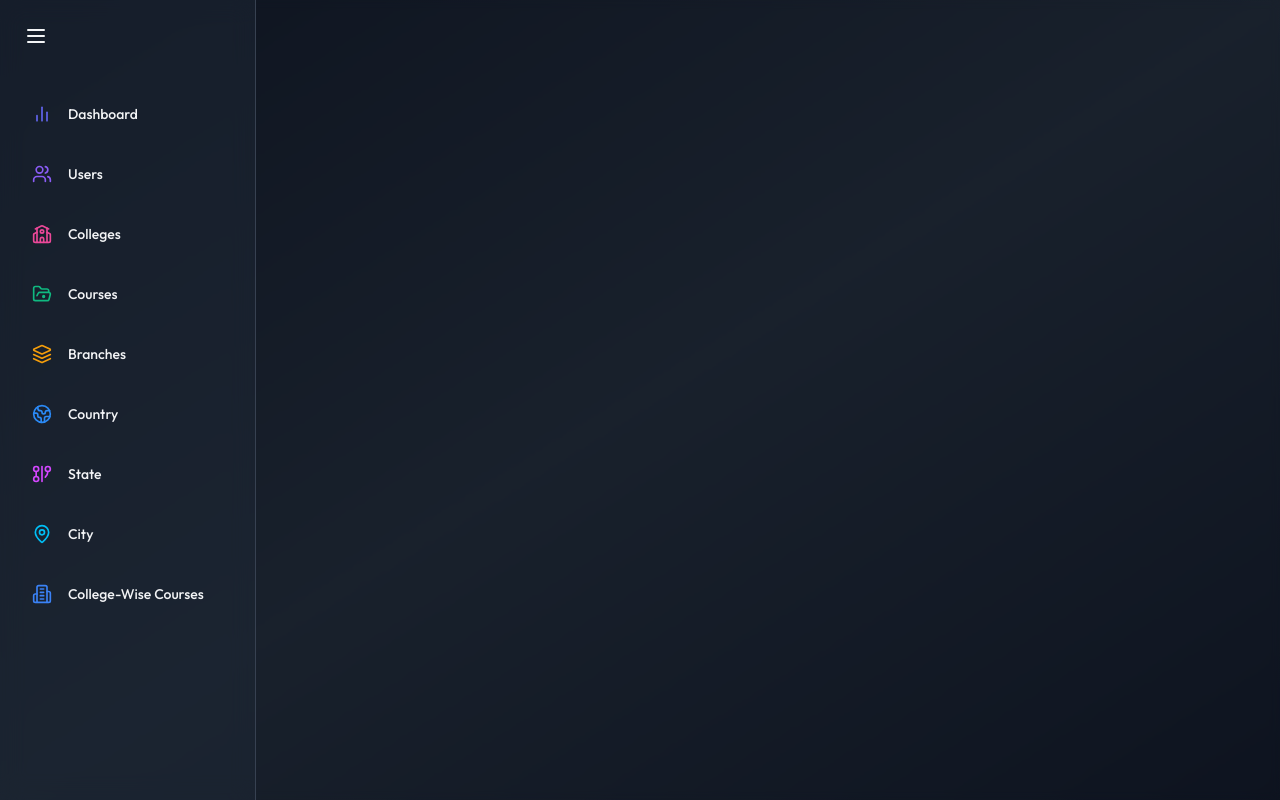
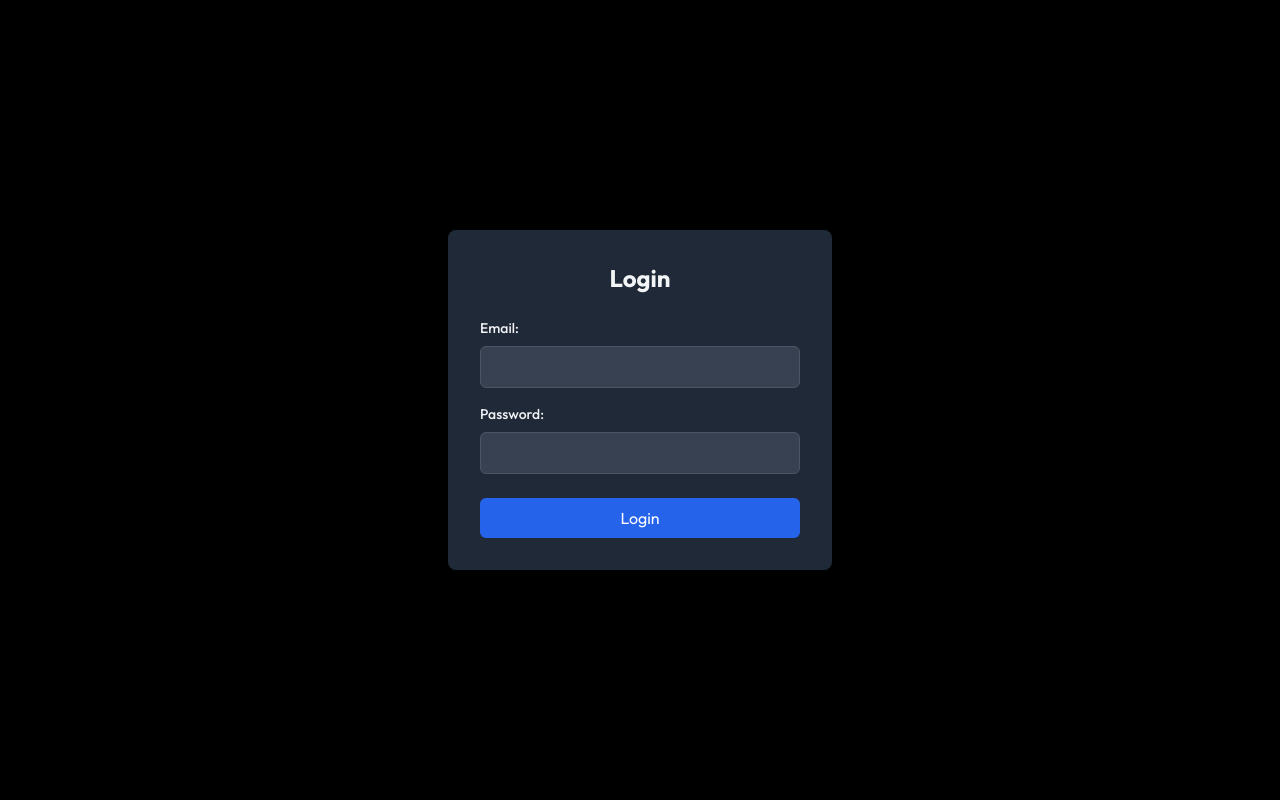
Before and after one commit to harsh038/CF-AP-R, a React (Vite) app: page /login in a window 1280 px wide. Built offline with nearby package versions, Linux system fonts and the light colour scheme.

Commit message:
Authentication Added

```diff
--- /dev/null
+++ b/src/Api.jsx
@@ -0,0 +1,21 @@
+import axios from "axios";
+
+const api = axios.create({
+  baseURL: "http://localhost:5050/api", // Your backend API URL
+});
+
+// Add a request interceptor to include the token
+api.interceptors.request.use(
+  (config) => {
+    const token = localStorage.getItem("token");
+    if (token) {
+      config.headers.Authorization = `Bearer ${token}`;
+    }
+    return config;
+  },
+  (error) => {
+    return Promise.reject(error);
+  }
+);
+
+export default api;
--- a/src/App.jsx
+++ b/src/App.jsx
@@ -1,6 +1,9 @@
-import { Route, Routes } from "react-router-dom";
+import { Route, Routes, useLocation } from "react-router-dom";
 import { Toaster } from "react-hot-toast";
 import Sidebar from "./components/common/Sidebar";
+import Login from "./pages/Login";
+import ProtectedRoute from "./ProtectedRoute";
+import Dashboard from "./pages/Dashboard";
 import UsersPage from "./pages/users/UsersPage";
 import AddEditUserPage from "./pages/users/AddEditUserPage";
 import CollegesPage from "./pages/colleges/CollegesPage";
@@ -23,64 +26,65 @@ import BranchDetailsPage from "./pages/branches/BranchDetailsPage";
 import AddEditBranchPage from "./pages/branches/AddEditBranchPage";
 
 function App() {
+  const location = useLocation();
+  const isAuthenticated = !!localStorage.getItem("token");
+
+  const showSidebar = isAuthenticated && location.pathname !== "/login";
+
   return (
     <div className="flex h-screen bg-black text-gray-100 overflow-hidden">
-      {/* BG */}
+      {/* Background */}
       <div className="fixed inset-0 z-0">
-        <div className="absolute inset-0 bg-gradient-to-br from-gray-900 via-gray-800 to-gray-900 opacity-80" />
-        <div className="absolute inset-0 backdrop-blur-sm" />
+        <div className="absolute inset-0 bg-gradient-to-br from-gray-900 via-gray-800 to-gray-900 opacity-0" />
       </div>
 
-      <Sidebar />
-      <Toaster />
-      <Routes>
-        <Route path="/" element={<OverviewPage />} />
+      {/* Sidebar */}
+      {showSidebar && <Sidebar />}
 
-        <Route path="/users" element={<UsersPage />} />
-        <Route path="/addedituser" element={<AddEditUserPage />} />
-        <Route path="/addedituser/:id" element={<AddEditUserPage />} />
+      {/* Main Content */}
+      <div className={`flex-1 overflow-y-auto ${showSidebar ? "ml-64" : ""}`}>
+        <Toaster />
+        <Routes>
+          <Route path="/login" element={<Login />} />
+          <Route path="/dashboard" element={<ProtectedRoute><Dashboard /></ProtectedRoute>} />
+          <Route path="/overviewpage" element={<ProtectedRoute><OverviewPage /></ProtectedRoute>} />
 
-        <Route path="/branches" element={<BranchesPage />} />
-        <Route path="/viewbranchdetail/:id" element={<BranchDetailsPage />} />
-        <Route path="/addeditbranch/:id" element={<AddEditBranchPage />} />
-        <Route path="/addeditbranch" element={<AddEditBranchPage />} />
+          <Route path="/users" element={<ProtectedRoute><UsersPage /></ProtectedRoute>} />
+          <Route path="/addedituser" element={<ProtectedRoute><AddEditUserPage /></ProtectedRoute>} />
+          <Route path="/addedituser/:id" element={<ProtectedRoute><AddEditUserPage /></ProtectedRoute>} />
 
-        <Route path="/colleges" element={<CollegesPage />} />
-        <Route path="/collegedetails/:id" element={<CollegeDetailsPage />} />
-        <Route path="/addeditcollege" element={<AddEditCollegePage />} />
-        <Route path="/addeditcollege/:id" element={<AddEditCollegePage />} />
-        <Route path="/viewcollege" element={<CollegeDetailsPage />} />
+          <Route path="/branches" element={<ProtectedRoute><BranchesPage /></ProtectedRoute>} />
+          <Route path="/viewbranchdetail/:id" element={<ProtectedRoute><BranchDetailsPage /></ProtectedRoute>} />
+          <Route path="/addeditbranch" element={<ProtectedRoute><AddEditBranchPage /></ProtectedRoute>} />
+          <Route path="/addeditbranch/:id" element={<ProtectedRoute><AddEditBranchPage /></ProtectedRoute>} />
 
-        <Route path="/country" element={<CountryPage />} />
-        <Route path="/addeditcountry" element={<AddEditCountryPage />} />
-        <Route path="/addeditcountry/:id" element={<AddEditCountryPage />} />
+          <Route path="/colleges" element={<ProtectedRoute><CollegesPage /></ProtectedRoute>} />
+          <Route path="/collegedetails/:id" element={<ProtectedRoute><CollegeDetailsPage /></ProtectedRoute>} />
+          <Route path="/addeditcollege" element={<ProtectedRoute><AddEditCollegePage /></ProtectedRoute>} />
+          <Route path="/addeditcollege/:id" element={<ProtectedRoute><AddEditCollegePage /></ProtectedRoute>} />
 
-        <Route path="/state" element={<StatesPage />} />
-        <Route path="/addeditstate" element={<AddEditStatePage />} />
-        <Route path="/addeditstate/:id" element={<AddEditStatePage />} />
+          <Route path="/country" element={<ProtectedRoute><CountryPage /></ProtectedRoute>} />
+          <Route path="/addeditcountry" element={<ProtectedRoute><AddEditCountryPage /></ProtectedRoute>} />
+          <Route path="/addeditcountry/:id" element={<ProtectedRoute><AddEditCountryPage /></ProtectedRoute>} />
 
-        <Route path="/city" element={<CityPage />} />
-        <Route path="/addeditcity" element={<AddEditCityPage />} />
-        <Route path="/addeditcity/:id" element={<AddEditCityPage />} />
+          <Route path="/state" element={<ProtectedRoute><StatesPage /></ProtectedRoute>} />
+          <Route path="/addeditstate" element={<ProtectedRoute><AddEditStatePage /></ProtectedRoute>} />
+          <Route path="/addeditstate/:id" element={<ProtectedRoute><AddEditStatePage /></ProtectedRoute>} />
 
-        <Route path="/courses" element={<CoursesPage />} />
-        <Route path="/addeditcourse" element={<AddEditCoursePage />} />
-        <Route path="/addeditcourse/:id" element={<AddEditCoursePage />} />
+          <Route path="/city" element={<ProtectedRoute><CityPage /></ProtectedRoute>} />
+          <Route path="/addeditcity" element={<ProtectedRoute><AddEditCityPage /></ProtectedRoute>} />
+          <Route path="/addeditcity/:id" element={<ProtectedRoute><AddEditCityPage /></ProtectedRoute>} />
 
-        <Route path="/collegecourse" element={<CollegeCoursePage />} />
-        <Route
-          path="/addeditcollegecourse/:id"
-          element={<AddEditCollegeCoursePage />}
-        />
-        <Route
-          path="/addeditcollegecourse"
-          element={<AddEditCollegeCoursePage />}
-        />
-        <Route
-          path="/collegecoursedetails/:id"
-          element={<CollegeCourseDetailsPage />}
-        />
-      </Routes>
+          <Route path="/courses" element={<ProtectedRoute><CoursesPage /></ProtectedRoute>} />
+          <Route path="/addeditcourse" element={<ProtectedRoute><AddEditCoursePage /></ProtectedRoute>} />
+          <Route path="/addeditcourse/:id" element={<ProtectedRoute><AddEditCoursePage /></ProtectedRoute>} />
+
+          <Route path="/collegecourse" element={<ProtectedRoute><CollegeCoursePage /></ProtectedRoute>} />
+          <Route path="/addeditcollegecourse" element={<ProtectedRoute><AddEditCollegeCoursePage /></ProtectedRoute>} />
+          <Route path="/addeditcollegecourse/:id" element={<ProtectedRoute><AddEditCollegeCoursePage /></ProtectedRoute>} />
+          <Route path="/collegecoursedetails/:id" element={<ProtectedRoute><CollegeCourseDetailsPage /></ProtectedRoute>} />
+        </Routes>
+      </div>
     </div>
   );
 }
--- /dev/null
+++ b/src/ProtectedRoute.jsx
@@ -0,0 +1,14 @@
+import React from "react";
+import { Navigate } from "react-router-dom";
+
+const ProtectedRoute = ({ children }) => {
+  const token = localStorage.getItem("token");
+
+  if (!token) {
+    return <Navigate to="/login" />;
+  }
+
+  return children;
+};
+
+export default ProtectedRoute;
--- /dev/null
+++ b/src/pages/Dashboard.jsx
@@ -0,0 +1,35 @@
+import React from "react";
+import { useNavigate } from "react-router-dom";
+
+const Dashboard = () => {
+  const navigate = useNavigate();
+  const user = JSON.parse(localStorage.getItem("user"));
+
+  const handleLogout = () => {
+    localStorage.removeItem("token");
+    localStorage.removeItem("user");
+    navigate("/login");
+  };
+
+  if (!user) {
+    return <p>Loading...</p>;
+  }
+
+  return (
+    <div className="p-6 relative">
+      {" "}
+      {/* Add relative positioning */}
+      <h2 className="text-2xl font-bold mb-4">Welcome, {user.firstName}!</h2>
+      <p className="text-gray-300">Email: {user.email}</p>
+      <p className="text-gray-300">Role: {user.role}</p>
+      <button
+        onClick={handleLogout}
+        className="mt-4 bg-red-600 text-white py-2 px-4 rounded-md hover:bg-red-700 transition duration-300 z-10" // Add z-10
+      >
+        Logout
+      </button>
+    </div>
+  );
+};
+
+export default Dashboard;
--- /dev/null
+++ b/src/pages/Login.jsx
@@ -0,0 +1,72 @@
+import React, { useState } from "react";
+import axios from "axios";
+import { useNavigate } from "react-router-dom";
+
+const Login = () => {
+  const [email, setEmail] = useState("");
+  const [password, setPassword] = useState("");
+  const [error, setError] = useState("");
+  const navigate = useNavigate();
+
+  const handleLogin = async (e) => {
+    e.preventDefault();
+
+    try {
+      const response = await axios.post("http://localhost:5050/api/auth/login", { // Updated port to 5050
+        email,
+        password,
+      });
+
+      if (response.data.token) {
+        // Store the token in localStorage
+        localStorage.setItem("token", response.data.token);
+        localStorage.setItem("user", JSON.stringify(response.data.user));
+
+        // Redirect to the dashboard or home page
+        navigate("/dashboard");
+      }
+    } catch (err) {
+      setError("Invalid email or password");
+      console.error("Login error:", err); // Log the error for debugging
+    }
+  };
+
+  return (
+    <div className="flex items-center justify-center h-screen">
+      <div className="bg-gray-800 p-8 rounded-lg shadow-lg w-96 z-10">
+        <h2 className="text-2xl font-bold mb-6 text-center">Login</h2>
+        {error && <p className="text-red-500 text-sm mb-4">{error}</p>}
+        <form onSubmit={handleLogin}>
+          <div className="mb-4">
+            <label className="block text-sm font-medium mb-2">Email:</label>
+            <input
+              type="email"
+              value={email}
+              onChange={(e) => setEmail(e.target.value)}
+              className="w-full px-3 py-2 bg-gray-700 border border-gray-600 rounded-md focus:outline-none focus:border-blue-500"
+              required
+            />
+          </div>
+          <div className="mb-6">
+            <label className="block text-sm font-medium mb-2">Password:</label>
+            <input
+              type="password"
+              value={password}
+              onChange={(e) => setPassword(e.target.value)}
+              className="w-full px-3 py-2 bg-gray-700 border border-gray-600 rounded-md focus:outline-none focus:border-blue-500"
+              required
+            />
+          </div>
+          <button
+            type="submit"
+            className="w-full bg-blue-600 text-white py-2 rounded-md hover:bg-blue-700 transition duration-300"
+          >
+            Login
+          </button>
+        </form>
+      </div>
+    </div>
+  );
+};
+
+export default Login;
```
